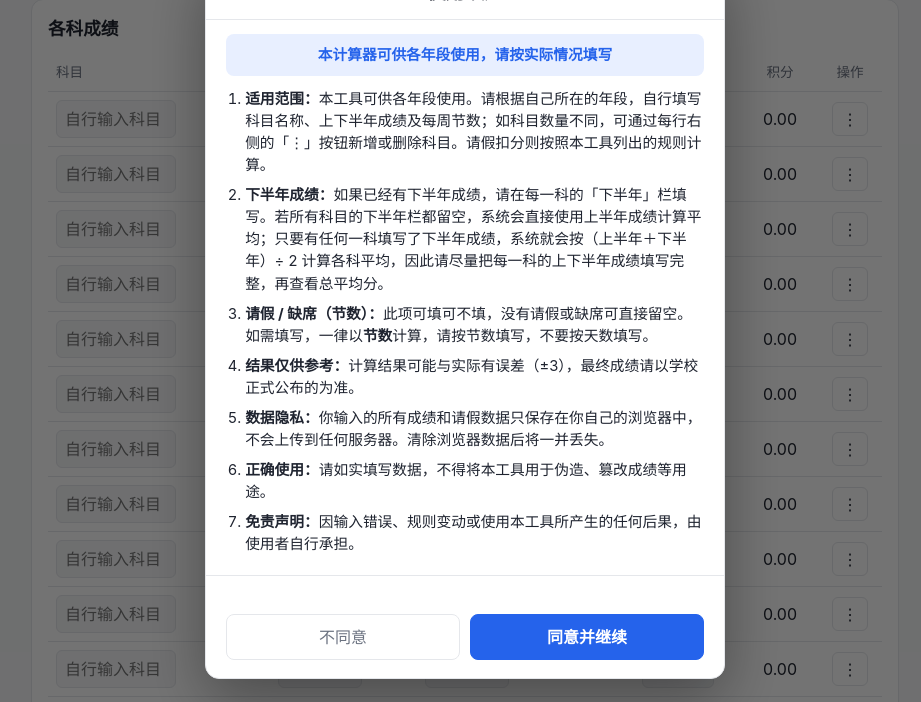
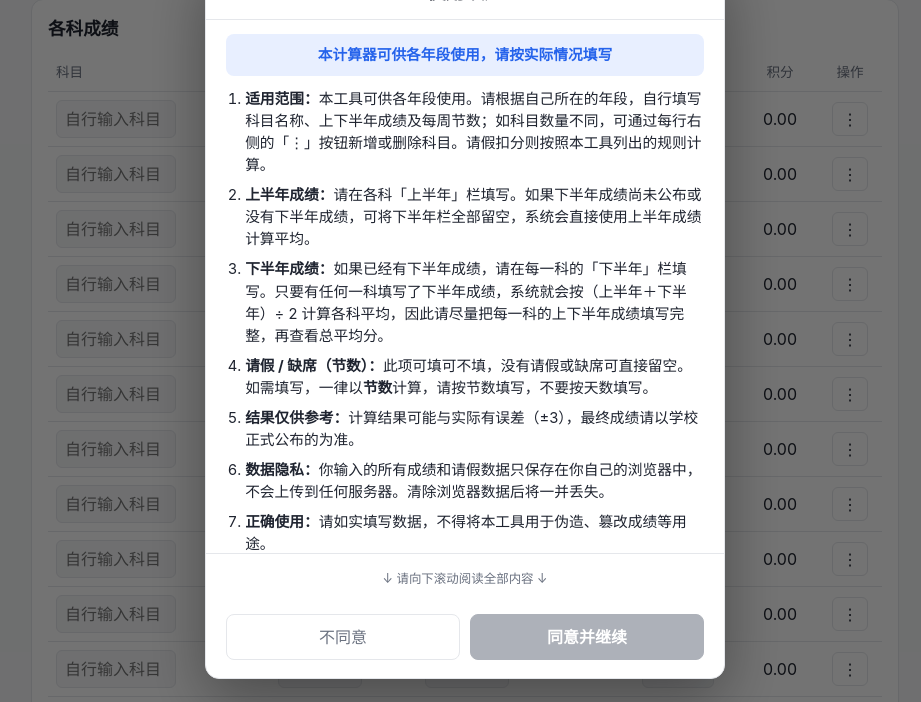
Before and after one commit to DylanLaw1123/mark-calculator, a plain HTML site: page index.html in a window 1280 px wide. Shown: the part 81-783 px from the top of the page, without its empty margins (175-1096 px from the left). Drawn offline with Linux system fonts and the light colour scheme.

Commit message:
Update index.html

```diff
--- a/index.html
+++ b/index.html
@@ -139,16 +139,33 @@ footer a { color: var(--accent); cursor: pointer; text-decoration: underline; }
 .terms-body ol { margin: 0; padding-left: 1.3em; }
 .terms-body li { margin-bottom: 8px; }
 .terms-body li b { color: var(--text); }
+.terms-body li.sub-item { margin-bottom: 6px; }
+.terms-body li.sub-item::marker { color: var(--muted); }
 .terms-foot { padding: 12px 20px 18px; border-top: 1px solid var(--line); }
 .terms-msg { min-height: 1.3em; margin: 0 0 8px; text-align: center; font-size: .85rem; color: var(--danger); }
 .terms-btns { display: flex; gap: 10px; }
 .terms-btns button {
   flex: 1; font: inherit; font-size: 1rem; padding: 10px 0; cursor: pointer; border-radius: 8px;
+  transition: background .15s, filter .15s, opacity .15s;
 }
 #disagreeBtn { color: var(--muted); background: transparent; border: 1px solid var(--line); }
 #disagreeBtn:hover { background: var(--bg); }
 #agreeBtn { color: #fff; background: var(--accent); border: 1px solid var(--accent); font-weight: 600; }
-#agreeBtn:hover { filter: brightness(1.1); }
+#agreeBtn:hover:not(:disabled) { filter: brightness(1.1); }
+#agreeBtn:disabled {
+  background: var(--muted);
+  border-color: var(--muted);
+  opacity: .55;
+  cursor: not-allowed;
+}
+/* 滚动提示 */
+.scroll-hint {
+  text-align: center;
+  font-size: .78rem;
+  color: var(--muted);
+  padding: 4px 0 0;
+  margin: 0;
+}
 </style>
 </head>
 <body>
@@ -210,11 +227,12 @@ footer a { color: var(--accent); cursor: pointer; text-decoration: underline; }
 <div id="termsMask" role="dialog" aria-modal="true" aria-labelledby="termsTitle">
   <div class="terms">
     <h3 id="termsTitle">使用须知</h3>
-    <div class="terms-body">
+    <div class="terms-body" id="termsBody">
       <div class="scope">本计算器可供各年段使用，请按实际情况填写</div>
       <ol>
         <li><b>适用范围：</b>本工具可供各年段使用。请根据自己所在的年段，自行填写科目名称、上下半年成绩及每周节数；如科目数量不同，可通过每行右侧的「⋮」按钮新增或删除科目。请假扣分则按照本工具列出的规则计算。</li>
-        <li><b>下半年成绩：</b>如果已经有下半年成绩，请在每一科的「下半年」栏填写。若所有科目的下半年栏都留空，系统会直接使用上半年成绩计算平均；只要有任何一科填写了下半年成绩，系统就会按（上半年＋下半年）÷ 2 计算各科平均，因此请尽量把每一科的上下半年成绩填写完整，再查看总平均分。</li>
+        <li><b>上半年成绩：</b>请在各科「上半年」栏填写。如果下半年成绩尚未公布或没有下半年成绩，可将下半年栏全部留空，系统会直接使用上半年成绩计算平均。</li>
+        <li><b>下半年成绩：</b>如果已经有下半年成绩，请在每一科的「下半年」栏填写。只要有任何一科填写了下半年成绩，系统就会按（上半年＋下半年）÷ 2 计算各科平均，因此请尽量把每一科的上下半年成绩填写完整，再查看总平均分。</li>
         <li><b>请假 / 缺席（节数）：</b>此项可填可不填，没有请假或缺席可直接留空。如需填写，一律以<b>节数</b>计算，请按节数填写，不要按天数填写。</li>
         <li><b>结果仅供参考：</b>计算结果可能与实际有误差（±3），最终成绩请以学校正式公布的为准。</li>
         <li><b>数据隐私：</b>你输入的所有成绩和请假数据只保存在你自己的浏览器中，不会上传到任何服务器。清除浏览器数据后将一并丢失。</li>
@@ -223,10 +241,11 @@ footer a { color: var(--accent); cursor: pointer; text-decoration: underline; }
       </ol>
     </div>
     <div class="terms-foot">
+      <p class="scroll-hint" id="scrollHint">↓ 请向下滚动阅读全部内容 ↓</p>
       <p class="terms-msg" id="termsMsg"></p>
       <div class="terms-btns">
         <button id="disagreeBtn" type="button">不同意</button>
-        <button id="agreeBtn" type="button">同意并继续</button>
+        <button id="agreeBtn" type="button" disabled>同意并继续</button>
       </div>
     </div>
   </div>
@@ -560,23 +579,65 @@ $("themeBtn").addEventListener("click", () => {
 systemDark.addEventListener("change", updateThemeBtn);
 updateThemeBtn();
 
-// ===== 使用须知（每次打开 / 刷新都会弹出）=====
+// ===== 使用须知（每次打开 / 刷新都会弹出，必须滚动到底部才能同意）=====
+const termsMask = $("termsMask");
+const termsBody = $("termsBody");
+const agreeBtn = $("agreeBtn");
+const scrollHint = $("scrollHint");
+
+// 检查是否滚动到底部，并更新同意按钮状态
+function checkTermsScroll() {
+  // 内容未溢出（或几乎未溢出）时直接允许
+  const scrollable = termsBody.scrollHeight > termsBody.clientHeight + 2;
+  if (!scrollable) {
+    agreeBtn.disabled = false;
+    scrollHint.textContent = "已阅读全部内容";
+    return;
+  }
+  const atBottom = termsBody.scrollTop + termsBody.clientHeight >= termsBody.scrollHeight - 4;
+  if (atBottom) {
+    agreeBtn.disabled = false;
+    scrollHint.textContent = "已阅读全部内容";
+  } else {
+    agreeBtn.disabled = true;
+    scrollHint.textContent = "↓ 请向下滚动阅读全部内容 ↓";
+  }
+}
+
+// 每次打开弹窗都重置滚动和按钮状态
+function resetTermsState() {
+  termsBody.scrollTop = 0;
+  $("termsMsg").textContent = "";
+  agreeBtn.disabled = true;
+  // 等布局完成后检查一次
+  requestAnimationFrame(checkTermsScroll);
+}
+
 function showTerms() {
-  $("termsMsg").textContent = "";
-  $("termsMask").classList.add("show");
+  termsMask.classList.add("show");
   document.body.classList.add("locked");
+  resetTermsState();
 }
 function hideTerms() {
-  $("termsMask").classList.remove("show");
+  termsMask.classList.remove("show");
   document.body.classList.remove("locked");
 }
-$("agreeBtn").addEventListener("click", hideTerms);
+
+// 监听滚动事件
+termsBody.addEventListener("scroll", checkTermsScroll);
+// 窗口大小变化时重新检查（可能从可滚动变为不可滚动）
+window.addEventListener("resize", () => {
+  if (termsMask.classList.contains("show")) checkTermsScroll();
+});
+
+agreeBtn.addEventListener("click", hideTerms);
 $("disagreeBtn").addEventListener("click", () => {
   $("termsMsg").textContent = "需要同意使用须知后才能使用本计算器。";
 });
 $("termsLink").addEventListener("click", showTerms);
 
-showTerms(); // 不再记住同意状态，每次加载页面都弹出
+// 首次加载时显示使用须知
+showTerms();
 
 // ===== 成绩表输入、请假输入与清空 =====
 scoreBody.addEventListener("input", (event) => {
@@ -618,6 +679,7 @@ $("reset").addEventListener("click", () => {
   save();
 });
 
+// 初始化数据
 load();
 renderSubjects();
 calculate();
```
